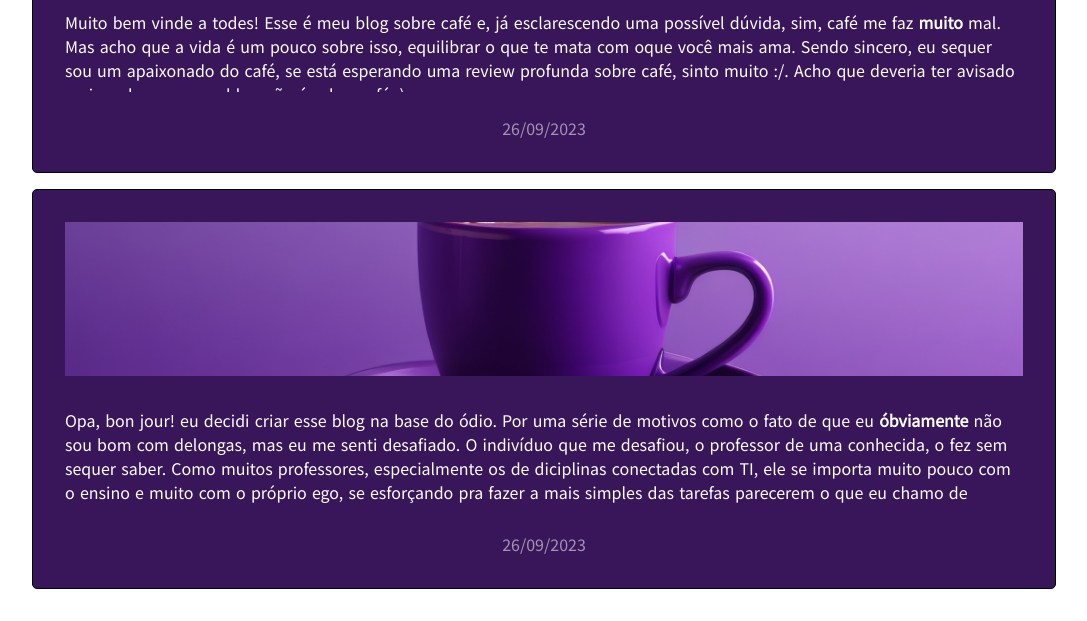
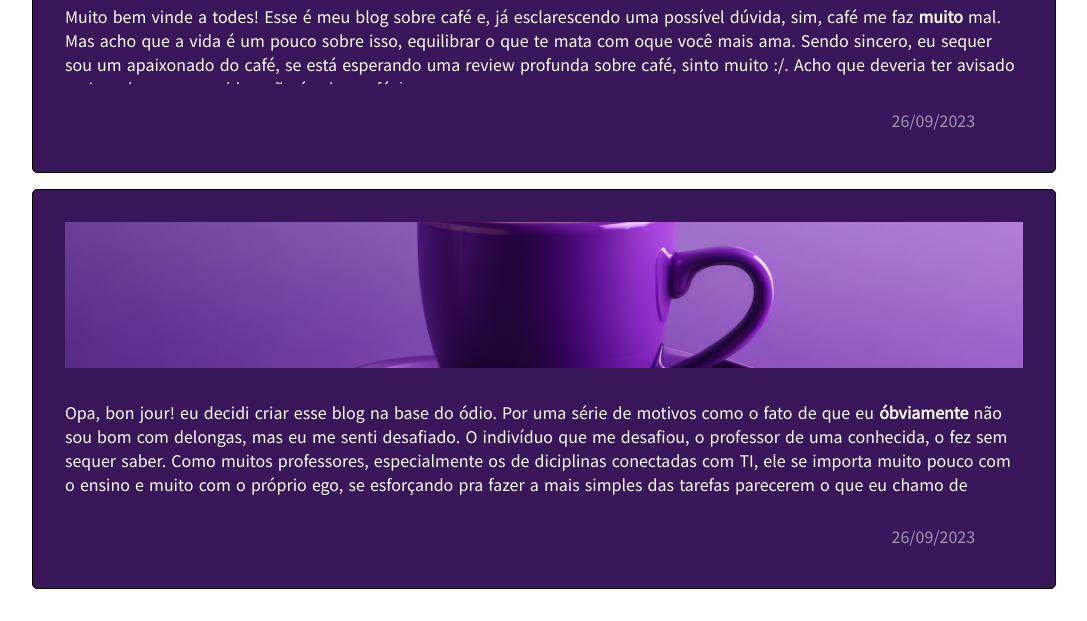
Before and after one commit to Narue-GS/aromagico-deprecared, a plain HTML site: page index.html in a window 1280 px wide. Shown: the part 981-1602 px from the top of the page, without its empty margins (96-1183 px from the left). Drawn offline with Linux system fonts and the light colour scheme.

Commit message:
refactor: edit post date style

```diff
--- a/main.css
+++ b/main.css
@@ -114,6 +114,9 @@ header > h1 {
 
 .post > .post-date {
   color: rgba(255, 255, 255, 0.542);
+  width: 90%;
+  padding-bottom: 0.5em;
+  text-align: right;
 }
 
 .post > .post-header {
```
